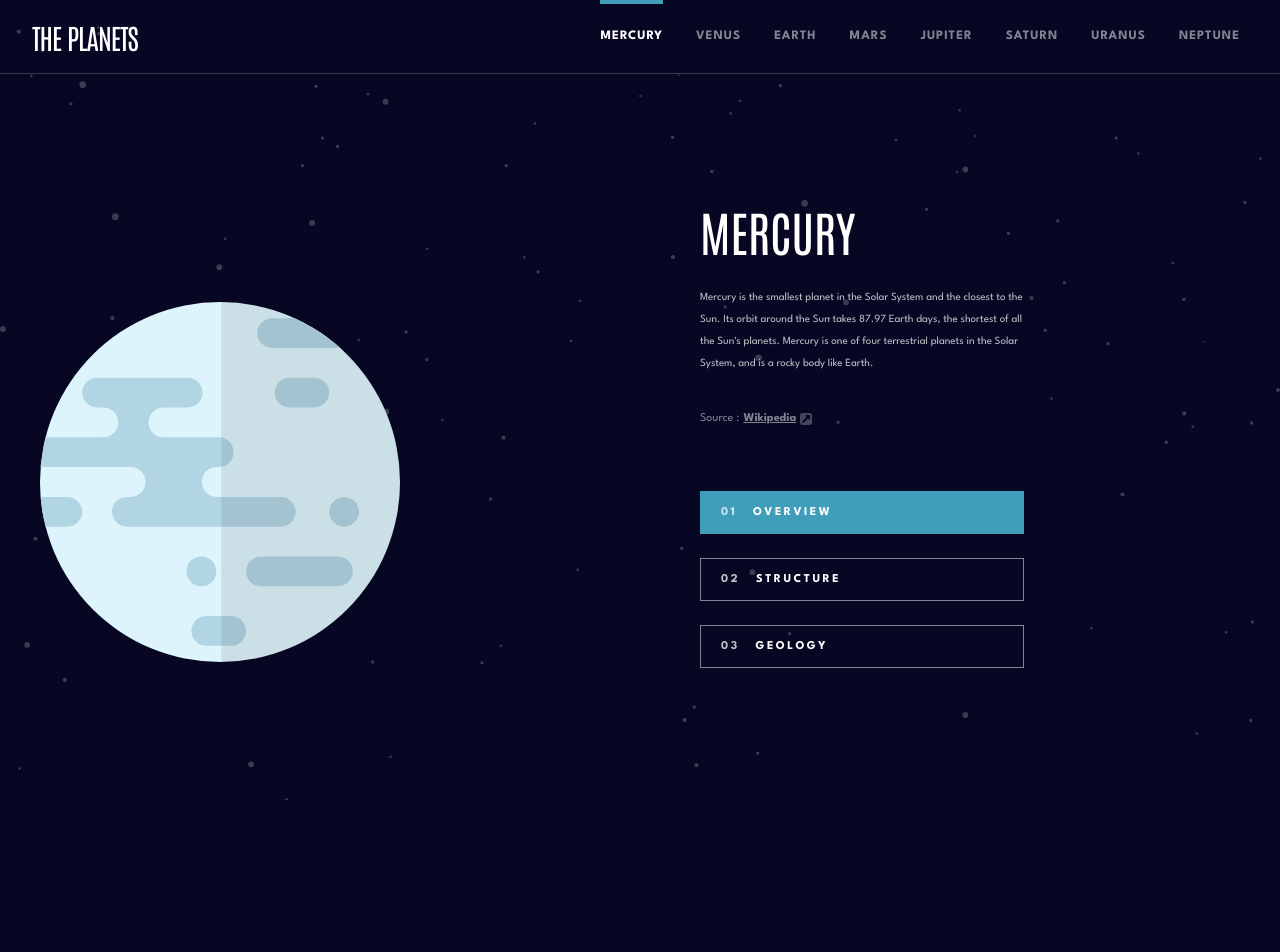
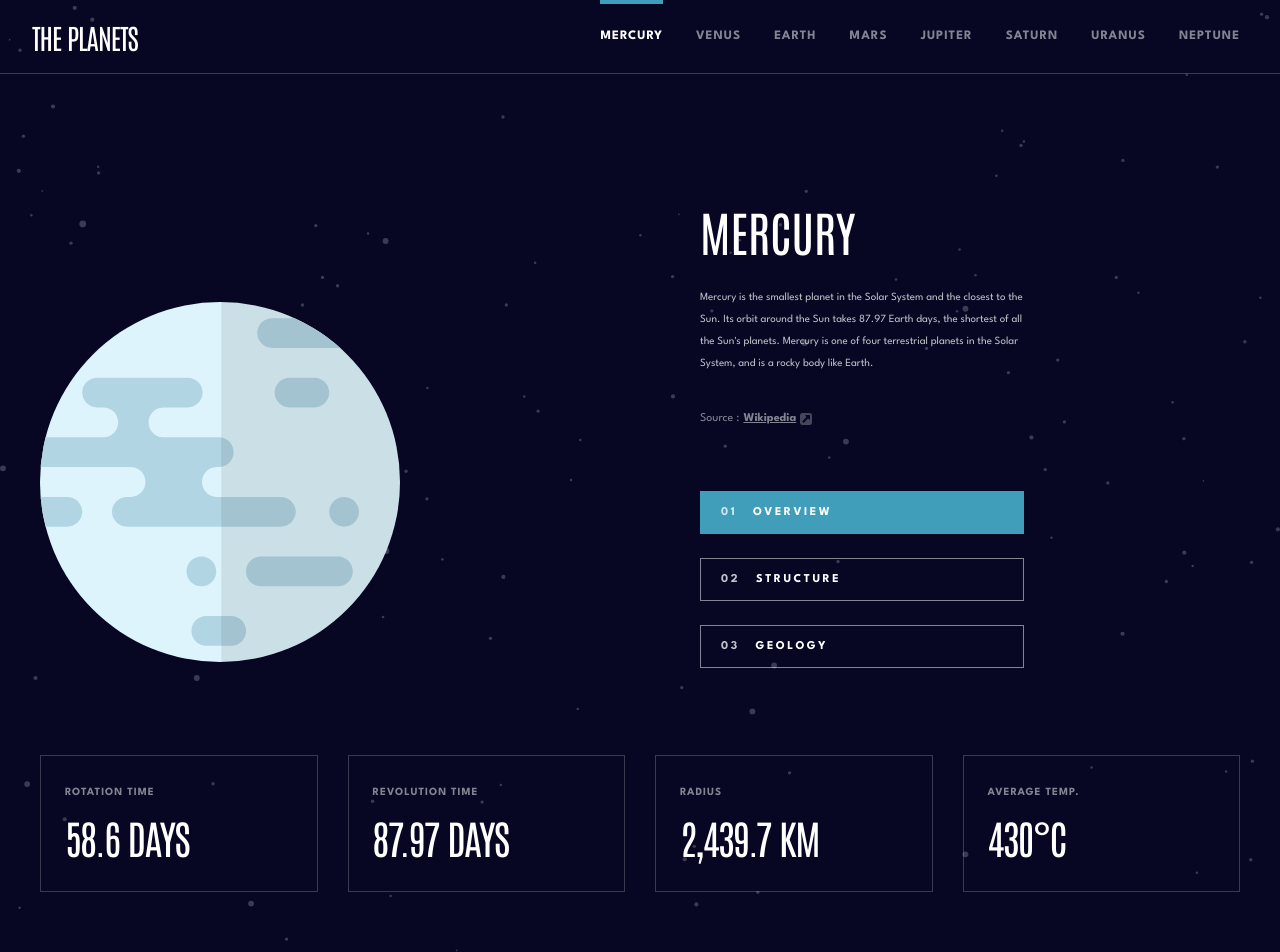
Before and after one commit to Chkhikvadzeg/planets-fact-site, a React (Create React App) app: page /#/ in a window 1280 px wide. Before the commit the page ends 800 px from the top, so only its background shows below. Built offline with nearby package versions, Linux system fonts and the light colour scheme.

Commit message:
Finished

```diff
--- a/src/components/AboutPlanet.jsx
+++ b/src/components/AboutPlanet.jsx
@@ -40,6 +40,24 @@ export default function AboutPlanet({ currentPlanet, color }) {
             </InfoItemsDesktop>
           </Details>
         </ImageAndDescription>
+        <Stats>
+          <Stat>
+            <span>Rotation Time</span>
+            <span>{rotation}</span>
+          </Stat>
+          <Stat>
+            <span>Revolution Time</span>
+            <span>{revolution}</span>
+          </Stat>
+          <Stat>
+            <span>Radius</span>
+            <span>{radius}</span>
+          </Stat>
+          <Stat>
+            <span>Average temp.</span>
+            <span>{temperature}</span>
+          </Stat>
+        </Stats>
       </AboutPlanetContainer>
     </>
   )
@@ -266,3 +284,77 @@ const InfoItemDesktop = styled(InfoItem)`
     }
   }
 `;
+
+const Stats = styled.ul`
+  display: flex;
+  flex-direction: column;
+  gap: 8px;
+  width: 100%;
+  margin-bottom: 60px;
+
+  @media screen and (min-width: 768px) {
+    display: grid;
+    grid-template-columns: repeat(4, 1fr);
+  }
+
+  @media screen and (min-width: 1024px) {
+    gap: 30px;
+  }
+`;
+
+const Stat = styled.li`
+  display: flex;
+  justify-content: space-between;
+  align-items: center;
+  padding: 10px 24px;
+  border: 1px solid rgba(255, 255, 255, 0.2);
+
+  span:first-child {
+    font-weight: 700;
+    font-size: 8px;
+    line-height: 16px;
+    letter-spacing: 0.7px;
+    text-transform: uppercase;
+    color: rgba(255, 255, 255, 0.5);
+  }
+
+  span:last-child {
+    font-family: 'Antonio';
+    font-weight: 400;
+    font-size: 20px;
+    line-height: 26px;
+    letter-spacing: -0.75px;
+    text-transform: uppercase;
+  }
+
+  @media screen and (min-width: 768px) {
+    padding: 16px;
+    padding-bottom: 20px;
+    flex-direction: column;
+    gap: 6px;
+    align-items: flex-start;
+
+    span:last-child {
+      font-size: 24px;
+      line-height: 31px;
+      letter-spacing: -0.9px;
+    }
+  }
+
+  @media screen and (min-width: 1024px) {
+    padding: 24px;
+    padding-bottom: 28px;
+
+    span:first-child {
+      font-size: 11px;
+      line-height: 25px;
+      letter-spacing: 1px;
+    }
+
+    span:last-child {
+      font-size: 40px;
+      line-height: 52px;
+      letter-spacing: -1.5px;
+    }
+  }
+`;
```
